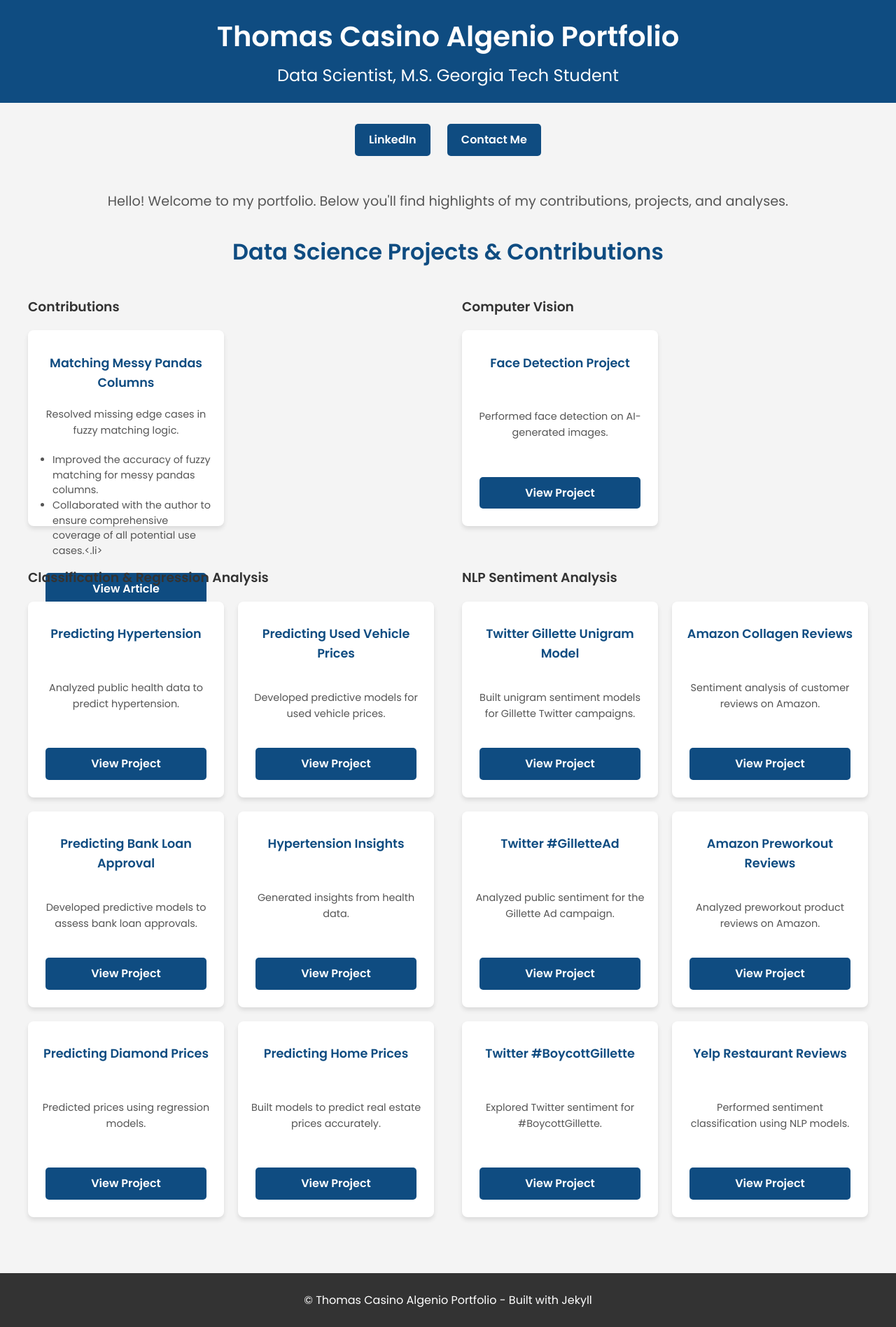
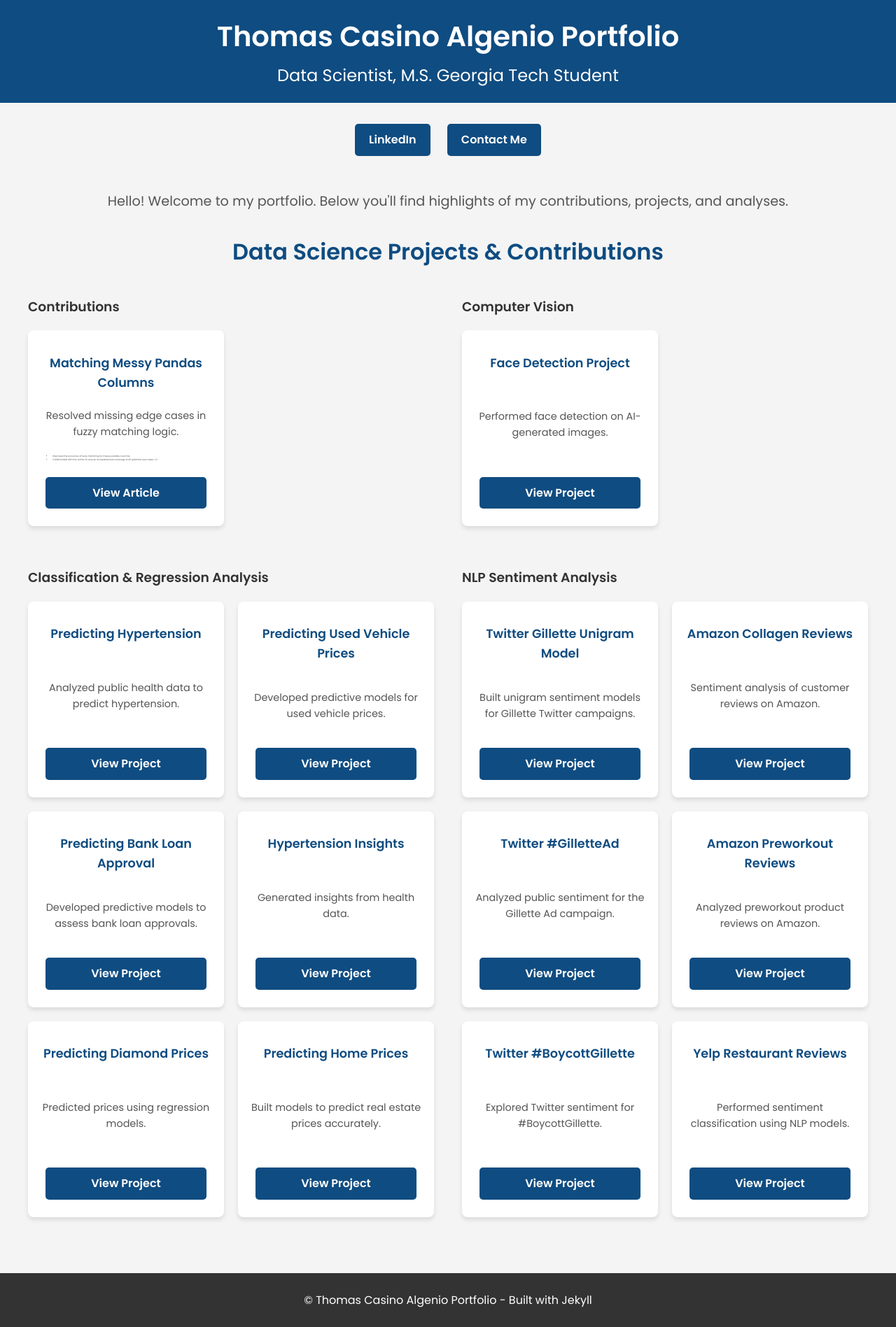
Before and after one commit to thomasalgenio/Thomas_Portfolio, a Jekyll site: the page built from README.md, in a window 1280 px wide. Shown: the whole page at 70% size. Built offline with Jekyll 4.4.1, drawn with Linux system fonts in a browser that asks for light colours; our own code applies the rules of GitHub Pages for plain Markdown files.

Commit message:
Update default.html

```diff
--- a/_layouts/default.html
+++ b/_layouts/default.html
@@ -111,7 +111,7 @@
       }
 
       .project-card li {
-        font-size: 0.9rem; /* Match the font size with other text */
+        font-size: 0.2rem; /* Match the font size with other text */
         color: #555;
         line-height: 1.5; /* Add spacing between lines */
       }
```
